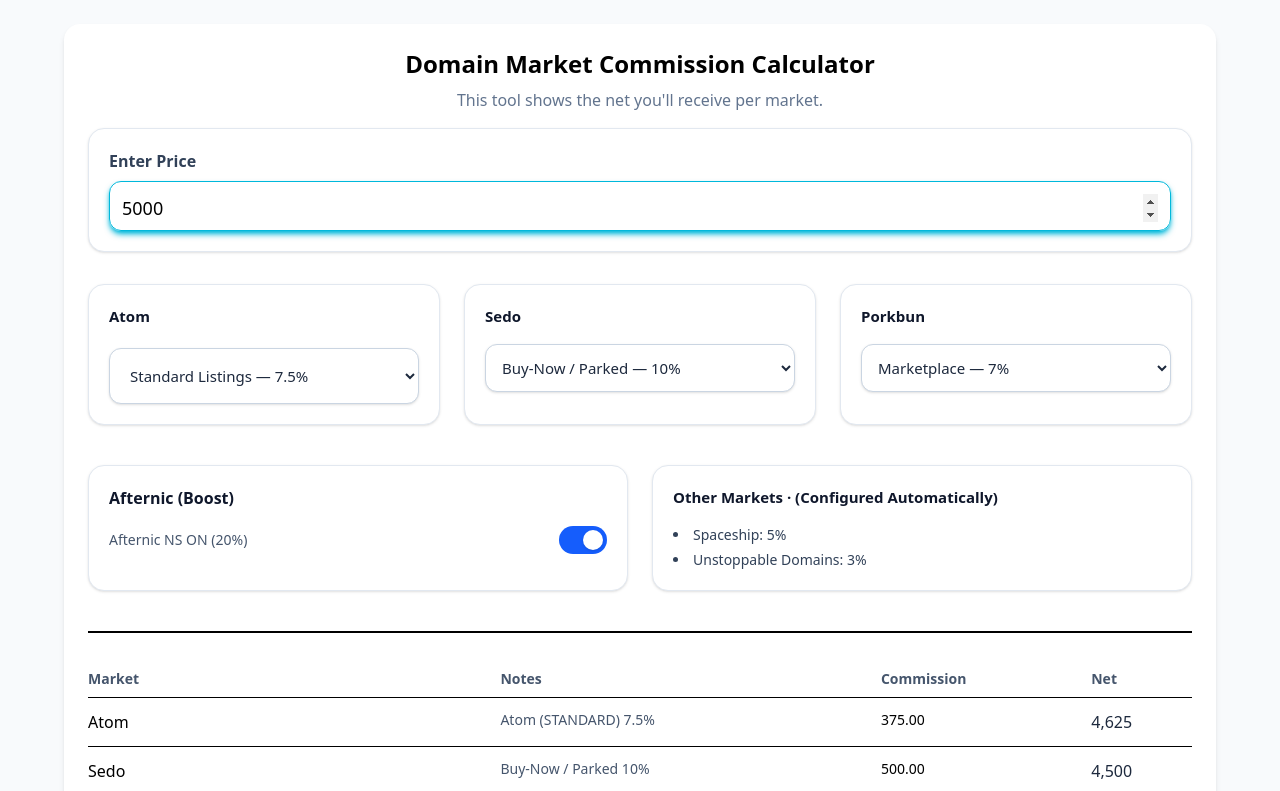
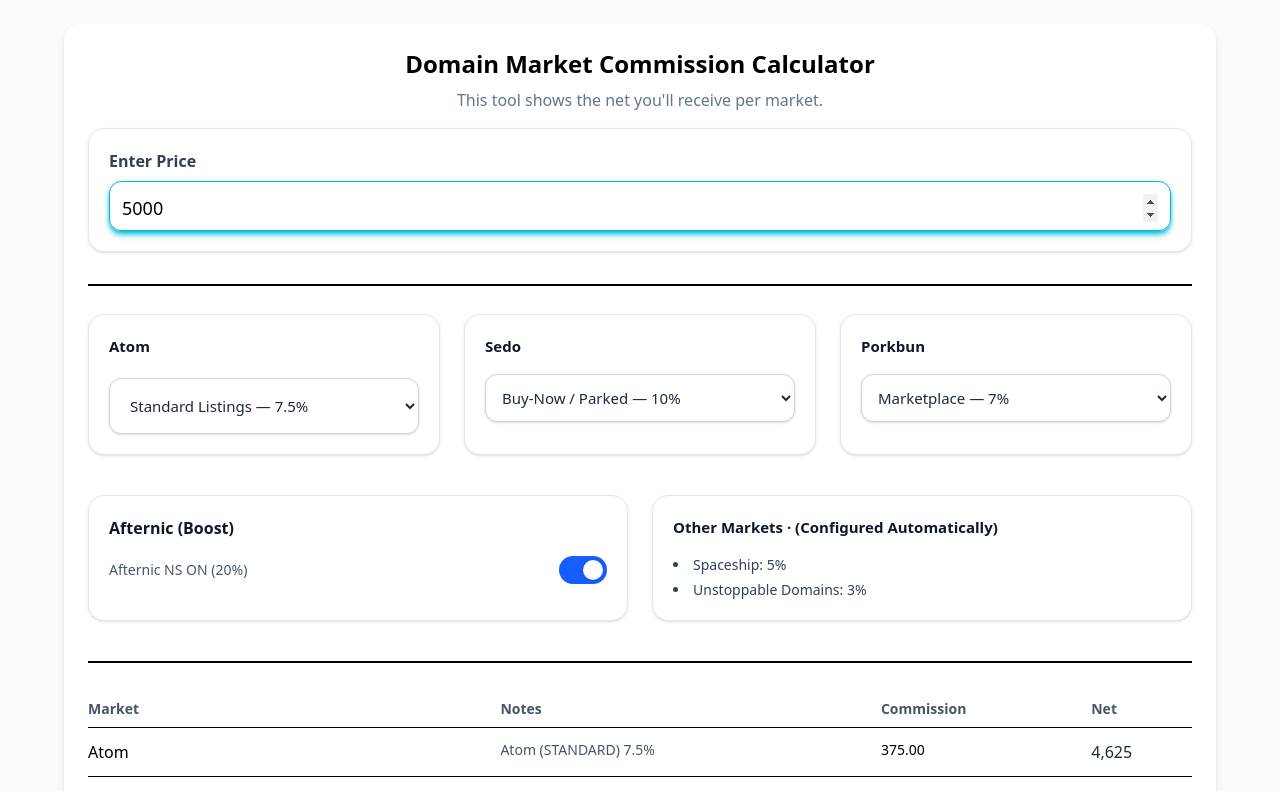
Before and after one commit to origin-ayoub/dn_calc, a React (Vite) app: page / in a window 1280 px wide. Shown: the top 791 px of the page. Built offline with nearby package versions, Linux system fonts and the light colour scheme.

Commit message:
"ui/ux tweaks 2"

```diff
--- a/src/App.jsx
+++ b/src/App.jsx
@@ -101,6 +101,7 @@
 
                 {/* Inputs */}
                 <PriceInput inputValue={inputValue} setInputValue={setInputValue} />
+                <hr className="w-full my-6 mb-7 border-1"></hr>
 
                 {/* Config controls for each market */}
                 <div className="grid grid-cols-1 md:grid-cols-3 gap-6 mb-10">
```
Also changed, not shown: 1 other file (tests, documents, lock files or other folders).
